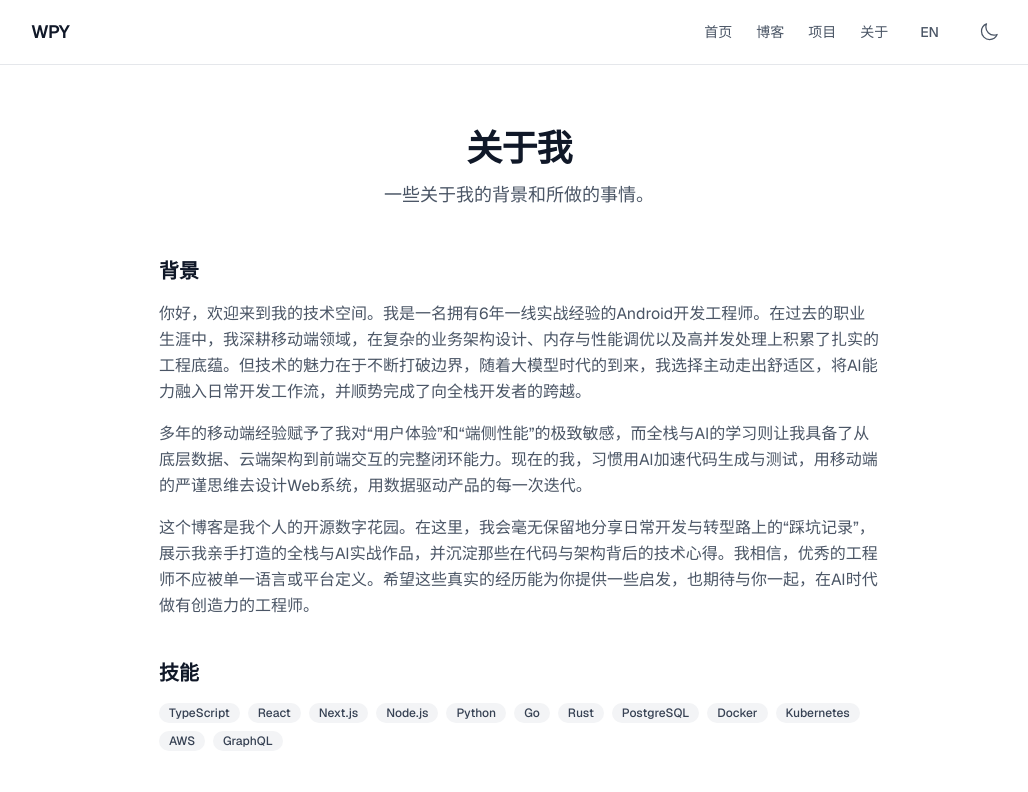
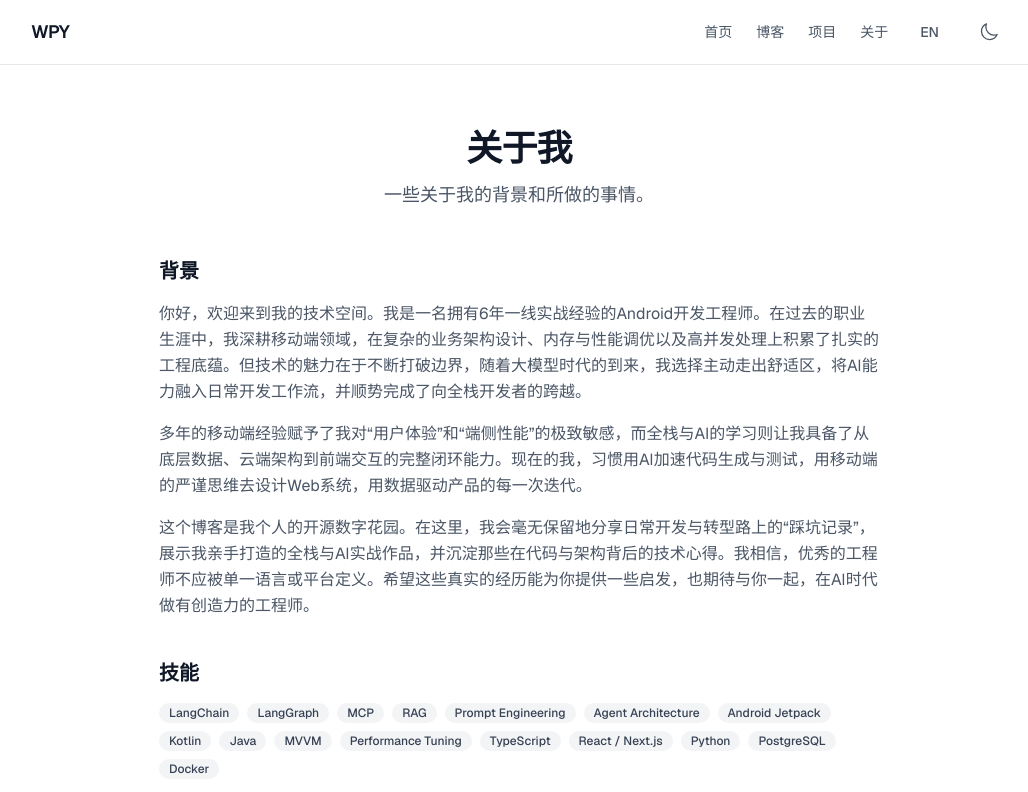
Before and after one commit to liwangbai/Blog1.0, a Next.js app: page /about in a window 1280 px wide. Shown: the top 792 px of the page, without its empty margins (121-1149 px from the left). Built offline with nearby package versions, Linux system fonts and the light colour scheme; no server answers.

Commit message:
refactor: 更新技能标签为 AI 与 Android 方向

```diff
--- a/src/app/about/page.tsx
+++ b/src/app/about/page.tsx
@@ -21,18 +21,25 @@ export async function generateMetadata(): Promise<Metadata> {
 }
 
 const SKILLS = [
+  // AI & Agent
+  'LangChain',
+  'LangGraph',
+  'MCP',
+  'RAG',
+  'Prompt Engineering',
+  'Agent Architecture',
+  // Android
+  'Android Jetpack',
+  'Kotlin',
+  'Java',
+  'MVVM',
+  'Performance Tuning',
+  // Full-Stack
   'TypeScript',
-  'React',
-  'Next.js',
-  'Node.js',
+  'React / Next.js',
   'Python',
-  'Go',
-  'Rust',
   'PostgreSQL',
   'Docker',
-  'Kubernetes',
-  'AWS',
-  'GraphQL',
 ];
 
 export default async function AboutPage() {
```
